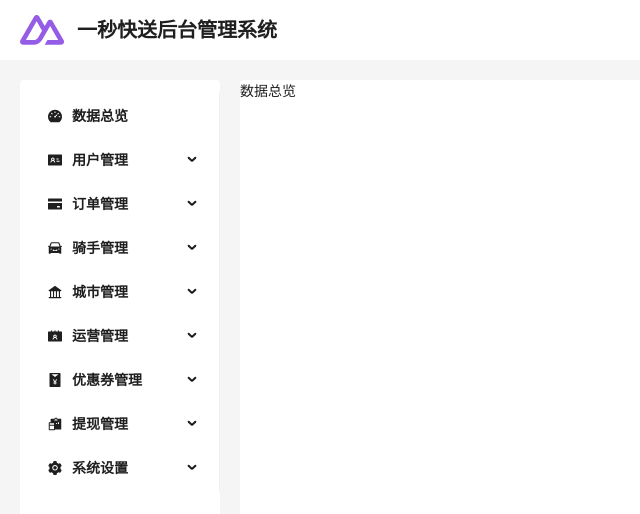
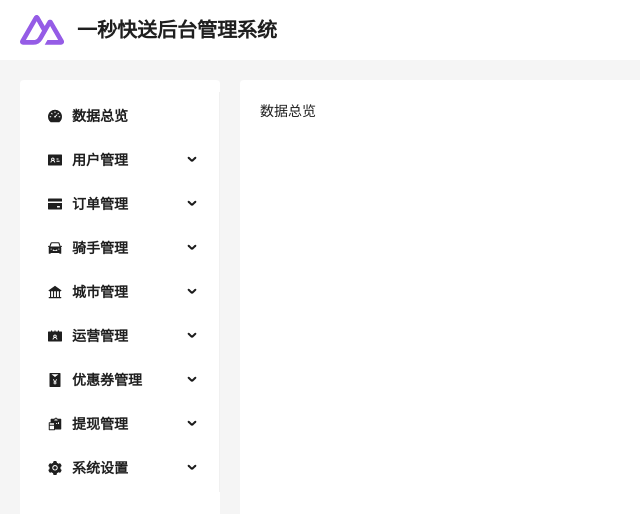
Before and after one commit to zhuqingyuan123/OneSecond-Ts, a React (Create React App) app: page / in a window 1280 px wide. Shown: the top 514 px of the page, without its empty margins (0-640 px from the left). Built offline with nearby package versions, Linux system fonts and the light colour scheme.

Commit message:
fix(components): 修复HOME组件边距问题

```diff
--- a/src/views/Home.tsx
+++ b/src/views/Home.tsx
@@ -57,7 +57,8 @@ const contentStyle: React.CSSProperties = {
   top: 80,
   left: 240,
   backgroundColor: '#fff',
-  borderRadius: 4
+  borderRadius: 4,
+  padding: 20
 };
 
 const siderStyle: React.CSSProperties = {
@@ -139,7 +140,7 @@ export default function Index() {
   const navigate = useNavigate();
   const onClick: MenuProps['onClick'] = (e) => {
     if (e.keyPath.length > 1) {
-      console.log('keyPath ', e);
+      // console.log('keyPath ', e);
       navigate(
         e.keyPath
           .reverse()
```
